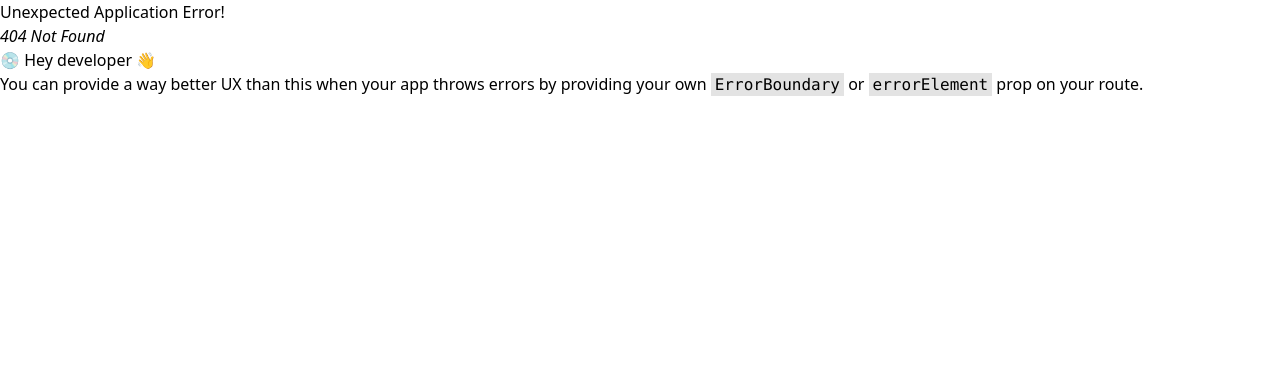
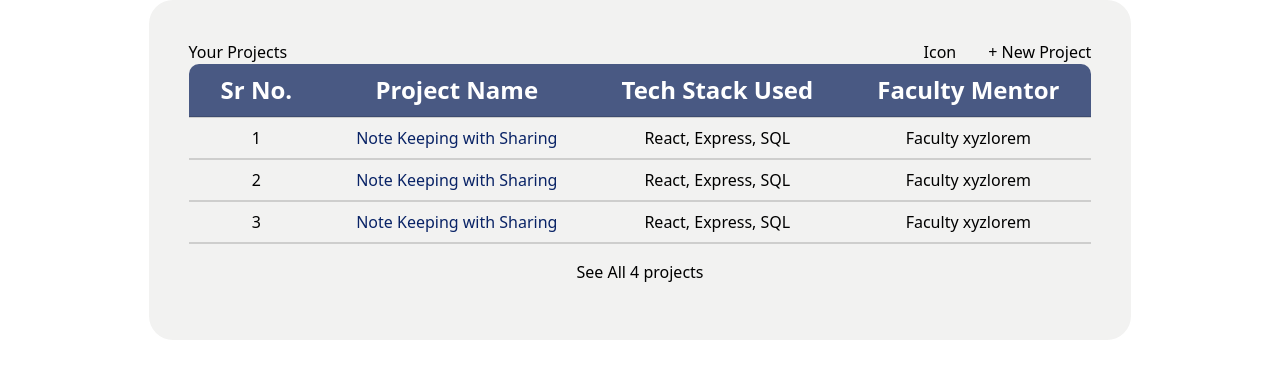
Before and after one commit to PDEU-Portals/PlacementPortalClient, a React (Create React App) app: page /tables in a window 1280 px wide. Before the commit this address had no page. Shown: the top 378 px of the page. Built offline with nearby package versions, Linux system fonts and the light colour scheme.

Commit message:
project Table

```diff
--- a/src/App.js
+++ b/src/App.js
@@ -4,6 +4,7 @@ import HomePage from "./pages/HomePage"
 import { ProfilePage } from "./pages/ProfilePage.jsx";
 import { Route, Routes } from "react-router-dom";
 // import { Profile } from "./components/Profile Page Component/Profile.jsx";
+import PlacementTable from "./components/Table/PlacementTable"
 function App() {
 
   return (
@@ -13,6 +14,7 @@ function App() {
         <Route path="/dashboard" element={<div>Dashboard</div>} />
         <Route path="/student" element={<ProfilePage />} />
         <Route path="/community" element={<CardPage data={data} />} />
+        <Route path="/tables" element={<PlacementTable/>} />
       </Routes>
     </div>
   );
--- a/src/components/Card/Card.css
+++ b/src/components/Card/Card.css
@@ -10,7 +10,7 @@
 }
 .projectWrapper{
     display: grid;
-    grid-template-columns: 1fr 0.8fr 1fr;
+    grid-template-columns: 1fr;
     padding: 2vh 3vw;
 
 }
--- a/src/components/Card/CardData.jsx
+++ b/src/components/Card/CardData.jsx
@@ -1,5 +1,5 @@
 const singleData={ rollNo:"21BCP091",name:"Bhavya Jain",emailId:"bhavya.ace21@sot.pdpu.ac.in",image:"./images/passport.png",stars:5,branch:"CSE",
-paperTitle:"A Paper XYZ",paperBody:"A paper body lorem ipsum",projectTitle:"A project XYZ",
+paperTitle:"A Paper XYZ Lorem ipsum dolor sit amet consectetur adipisicing elit. Explicabo animi a eos pariatur, ab in magnam laudantium repudiandae amet nobis suscipit exercitationem sapiente quaerat molestias tempore vel praesentium excepturi doloremque dolores placeat rem quas quasi odio odit. Ipsam fugiat nam dolores consequatur quidem fuga ipsum quaerat necessitatibus ratione, exercitationem placeat.",paperBody:"A paper body lorem ipsum",projectTitle:"A project XYZ",
 projectBody:"a body of project lorem ipsum"};
 const data=[ singleData,singleData,singleData,singleData,singleData,singleData,singleData,singleData]
 
--- a/src/components/Card/StudentClubs.jsx
+++ b/src/components/Card/StudentClubs.jsx
@@ -2,7 +2,7 @@ const Clubs=()=>{
     return(<div style={{backgroundColor:"#F2F2F1",width:"85vw"}} className="mx-auto rounded-xl font-medium" >
     <div  className="grid grid-cols-2 py-2 px-8 ">
     <p className="text-4xl" style={{color:"#F68C1F"}}>STUDENT CLUBS</p>
-    <p><a style={{textDecoration:"none",color:"#1F3368",float:"right"}}>See All</a></p>
+    <p><a  style={{textDecoration:"none",color:"#1F3368",float:"right"}}>See All</a></p>
     </div>
     <div className="grid grid-1 md:grid-cols-2 lg:grid-cols-3 gap-4 place-items-center  p-8">
         <img src="./images/c1.png " alt="club logo" />
--- /dev/null
+++ b/src/components/Table/PlacementTable.jsx
@@ -0,0 +1,46 @@
+import { useState } from "react";
+import "./Table.css";
+const singleData={Name:"Note Keeping with Sharing",Stack:"React, Express, SQL",Faculty:"Faculty xyzlorem"};
+  const data=[singleData,singleData,singleData,singleData];//Assuming this is the data recieved from database
+  const slicedData=data.slice(0,3);
+function CreateTable() {
+  const [showAll,setShowAll]=useState(false);
+  const handleShowAll=()=>{
+    showAll?setShowAll(false):setShowAll(true);
+  }
+  return (<div className="projectTableWrapper" style={{}}>
+  <div style={{display:"float"}}>
+      <p style={{float:"left"}}>Your Projects</p>
+      <p style={{float:"right",paddingLeft:"2rem"}}>+ New Project</p>
+      <p style={{float:"right"}}>Icon</p>
+      </div>
+      <br />
+    <table >
+      <thead>
+        <tr style={{fontWeight:"400"}}>
+          <th >Sr No.</th>
+          <th >Project Name</th>
+          <th>Tech Stack Used</th>
+          <th>Faculty Mentor</th>
+        </tr>
+      </thead>
+      <tbody>
+      {(showAll?data:slicedData).map((row,index)=>{// mapping the data depending on the state of showAll.
+    return(<tr>
+      <td>{index+1}</td>
+      <td style={{color:"#092366",fontWeight:"500"}}>{row.Name}</td>
+      <td>{row.Stack}</td>
+      <td>{row.Faculty}</td>
+    </tr>)
+  })}
+      </tbody>
+    </table>
+    <div style={{textAlign:"center",margin:"1rem 0"}}>
+    <button onClick={handleShowAll} >See All {data.length} projects</button>
+
+    </div>
+    </div>
+  );
+}
+
+export default CreateTable;
--- /dev/null
+++ b/src/components/Table/Table.css
@@ -0,0 +1,36 @@
+.projectTableWrapper{
+    width:fit-content;
+    margin:0 auto;
+    background-color:#F2F2F1;
+    padding: 2.5rem;
+    border-radius: 1.5rem;
+
+}
+tr{
+    border-bottom: 2px solid rgba(0,0,0,0.15);
+}
+th{
+    background-color: #495983;
+    color: white;
+    font-size: 1.5rem;
+
+}
+
+table th:first-child{
+    border-radius:10px 0 0 0px;
+  }
+
+  table th:last-child{
+    border-radius:0 10px 0px 0;
+  }
+th,td{
+    padding: 0.5rem 2rem;
+    text-align: center;
+
+}
+@media (max-width:500px) {
+    th,td{
+        padding: 0.5rem ;
+
+    }
+}
--- a/src/index.js
+++ b/src/index.js
@@ -4,6 +4,7 @@ import './index.css';
 import data from "./components/Card/CardData"
 import App from './App';
 import {
+  BrowserRouter,
   createBrowserRouter,
   RouterProvider
 } from "react-router-dom"
@@ -37,6 +38,9 @@ const router = createBrowserRouter([
 const root = ReactDOM.createRoot(document.getElementById('root'));
 root.render(
   <React.StrictMode>
-    <RouterProvider router={router} />
+  <BrowserRouter>
+    <App />
+
+  </BrowserRouter>
   </React.StrictMode>
 );
--- a/src/pages/CardPage.jsx
+++ b/src/pages/CardPage.jsx
@@ -2,13 +2,13 @@ import Card from "../components/Card/Card";
 import CardHeader from "../components/Card/CardHeader";
 import Clubs from "../components/Card/StudentClubs";
 import Footer from "../components/Footer";
-import Header from "../components/Header/Header";
+// import Header from "../components/Header/Header";
 const CardPage = (props) => {
     const topData = props.data.slice(0, 6);
     const bottomData = props.data.slice(6);
     return (<>
     {/* <CardHeader /> */}
-    <Header />
+    {/* <Header /> */}
         <div className="cardWrapper" >
             {topData.map((each, index) => {
                 return (<Card data={each} key={each.rollNo + index} />)
@@ -22,7 +22,7 @@ const CardPage = (props) => {
                 return (<Card data={each} key={each.rollNo + index} />)
             })}
         </div>
-        <Footer />
+        {/* <Footer /> */}
     </>)
 }
 export default CardPage;
--- a/src/pages/ProfilePage.jsx
+++ b/src/pages/ProfilePage.jsx
@@ -8,20 +8,22 @@ import { SocialMedia } from '../components/Profile Page Component/SocialMedia';
 import { Profile } from '../components/Profile Page Component/Profile';
 import Header from "../components/Header/Header"
 import Footer from "../components/Footer"
-
+import ProjectTable from "../components/Table/PlacementTable"
 
 export const ProfilePage = () => {
   return (
     <div>
-      <Header />
+      {/* <Header /> */}
       <Profile />
-      <AcademicDetails />
+      {/* <AcademicDetails />
       <About />
       <Skills />
       <Clubs />
-      <SocialMedia />
-      <Projects />
-      <Footer />
+      <SocialMedia /> */}
+
+        <ProjectTable />
+      {/* <Projects /> */}
+      {/* <Footer /> */}
     </div>
   )
 }
```
Also changed, not shown: package.json (+8 -1 lines), 1 other file (tests, documents, lock files or other folders).
